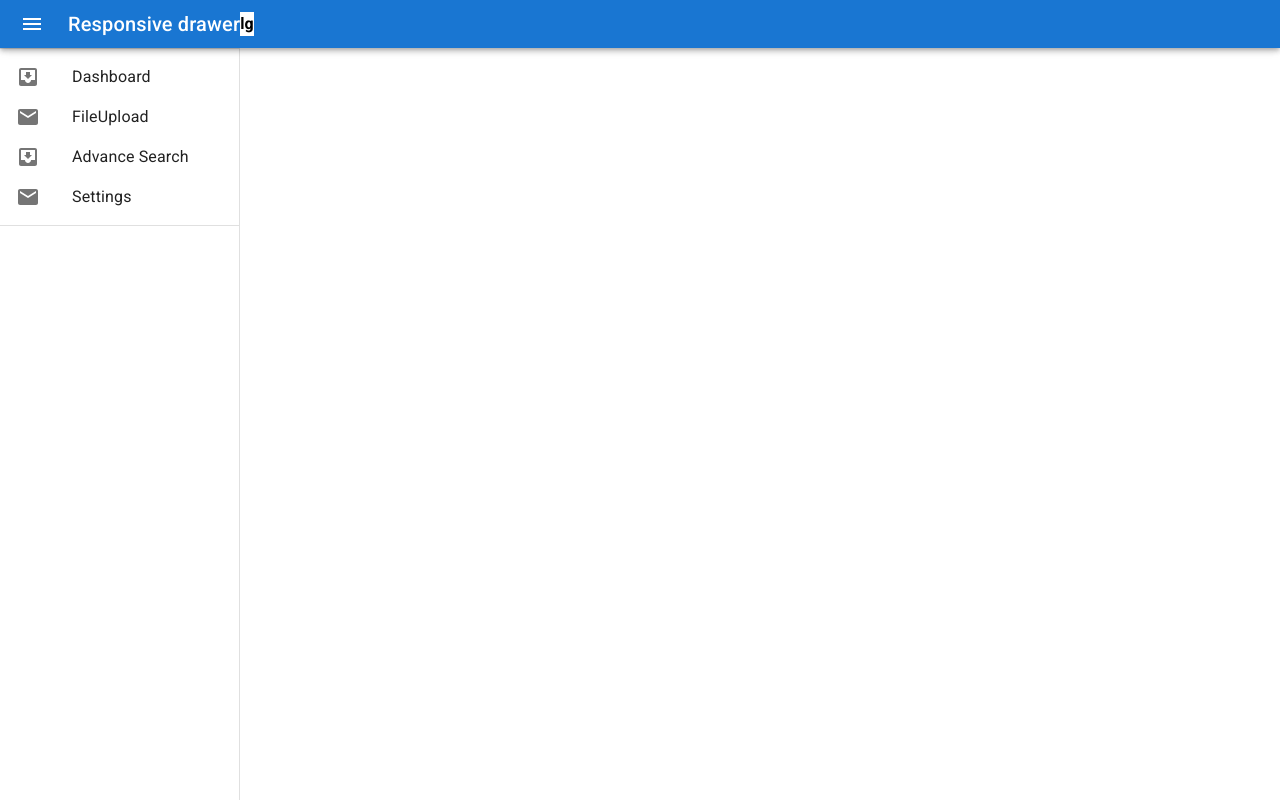
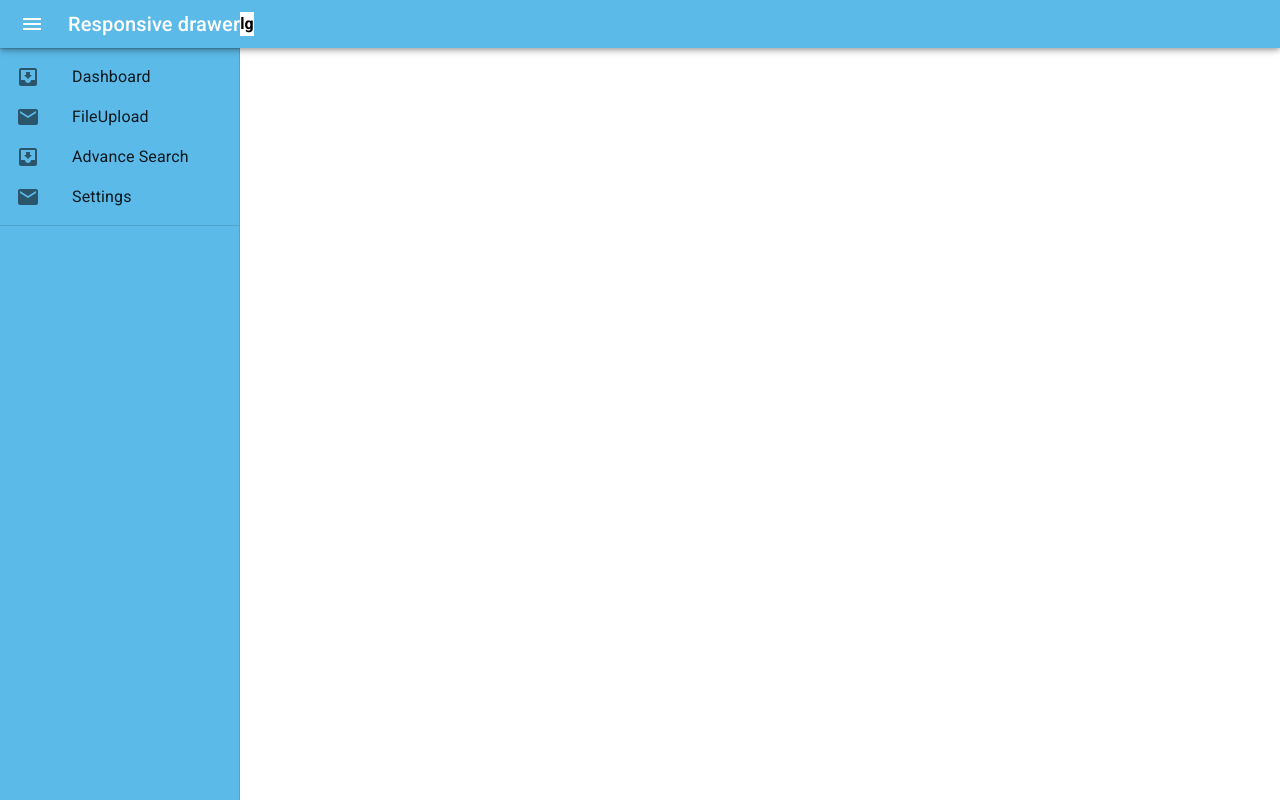
Before and after one commit to itmedicity/medfile_front, a React (Create React App) app: page /Home in a window 1280 px wide. Built offline with nearby package versions, Linux system fonts and the light colour scheme; sample sign-in values are in the browser's storage.

Commit message:
new design changes

```diff
--- a/src/Pages/Home.jsx
+++ b/src/Pages/Home.jsx
@@ -1,32 +1,29 @@
-
 import React, { memo } from "react";
-import PropTypes from 'prop-types';
-import AppBar from '@mui/material/AppBar';
-import Box from '@mui/material/Box';
-import CssBaseline from '@mui/material/CssBaseline';
-import Divider from '@mui/material/Divider';
-import Drawer from '@mui/material/Drawer';
-import IconButton from '@mui/material/IconButton';
-import InboxIcon from '@mui/icons-material/MoveToInbox';
-import List from '@mui/material/List';
-import ListItem from '@mui/material/ListItem';
-import ListItemButton from '@mui/material/ListItemButton';
-import ListItemIcon from '@mui/material/ListItemIcon';
-import ListItemText from '@mui/material/ListItemText';
-import MailIcon from '@mui/icons-material/Mail';
-import MenuIcon from '@mui/icons-material/Menu';
-import Toolbar from '@mui/material/Toolbar';
-import Typography from '@mui/material/Typography';
+import PropTypes from "prop-types";
+import AppBar from "@mui/material/AppBar";
+import Box from "@mui/material/Box";
+import CssBaseline from "@mui/material/CssBaseline";
+import Divider from "@mui/material/Divider";
+import Drawer from "@mui/material/Drawer";
+import IconButton from "@mui/material/IconButton";
+import InboxIcon from "@mui/icons-material/MoveToInbox";
+import List from "@mui/material/List";
+import ListItem from "@mui/material/ListItem";
+import ListItemButton from "@mui/material/ListItemButton";
+import ListItemIcon from "@mui/material/ListItemIcon";
+import ListItemText from "@mui/material/ListItemText";
+import MailIcon from "@mui/icons-material/Mail";
+import MenuIcon from "@mui/icons-material/Menu";
+import Toolbar from "@mui/material/Toolbar";
+import Typography from "@mui/material/Typography";
 import { Outlet, useNavigate } from "react-router-dom";
 import { useState } from "react";
 import ScreenCheck from "../Components/ScreenCheck";
 
-
 function Home(props) {
-  const navigation = useNavigate()
-  const [drawerWidth, setDrawerWidth] = useState(240)
+  const navigation = useNavigate();
+  const [drawerWidth, setDrawerWidth] = useState(240);
   // const drawerWidth = 240;
-
 
   const [mobileOpen, setMobileOpen] = useState(false);
   const [isClosing, setIsClosing] = useState(false);
@@ -41,14 +38,11 @@ function Home(props) {
   };
 
   const handleDrawerToggle = () => {
-    setDrawerWidth(drawerWidth === 0 ? 240 : 0)
+    setDrawerWidth(drawerWidth === 0 ? 240 : 0);
     setMobileOpen(drawerWidth === 0 ? true : false);
     if (!isClosing) {
     }
   };
-
-
-
 
   const drawer = (
     <div>
@@ -56,18 +50,18 @@ function Home(props) {
       <Divider />
       <List>
         {[
-          { menu: 'Dashboard', text: '/Home/Dashboard' },
-          { menu: 'FileUpload', text: '/Home/FileUpload' },
-          { menu: 'Advance Search', text: '/Home/AdvancedSearch' },
-          { menu: 'Settings', text: '/Home/Settings' },
+          { menu: "Dashboard", text: "/Home/Dashboard" },
+          { menu: "FileUpload", text: "/Home/FileUpload" },
+          { menu: "Advance Search", text: "/Home/AdvancedSearch" },
+          { menu: "Settings", text: "/Home/Settings" },
         ].map((val, index) => (
           <ListItem key={index} disablePadding>
-            <ListItemButton onClick={() => navigation(val.text)}  >
+            <ListItemButton onClick={() => navigation(val.text)}>
               <ListItemIcon>
                 {index % 2 === 0 ? <InboxIcon /> : <MailIcon />}
               </ListItemIcon>
               {/* <ListItemText primary={val.menu} sx={{}} /> */}
-              <Typography noWrap  >{val.menu}</Typography>
+              <Typography noWrap>{val.menu}</Typography>
             </ListItemButton>
           </ListItem>
         ))}
@@ -76,31 +70,31 @@ function Home(props) {
     </div>
   );
 
-
-
   return (
-    <Box sx={{ display: 'flex', width: '100%' }}>
+    <Box sx={{ display: "flex", width: "100%" }}>
       <CssBaseline />
 
       {/* TOP APPLICATION BAR START HERE  */}
 
       <AppBar
         position="fixed"
+        style={{
+          backgroundColor: "rgba(var(--color-blue))",
+        }}
         sx={{
           zIndex: (theme) => theme.zIndex.drawer + 1,
           // width: { sm: `calc(100% - ${drawerWidth}px)` },
           ml: { sm: `${drawerWidth}px` },
+          // backgroundColor: "greenyellow",
         }}
       >
-        <Toolbar
-          variant="dense"
-        >
+        <Toolbar variant="dense">
           <IconButton
             color="inherit"
             aria-label="open drawer"
             edge="start"
             onClick={handleDrawerToggle}
-            sx={{ mr: 2, display: { sm: 'flex' } }}
+            sx={{ mr: 2, display: { sm: "flex" } }}
           >
             <MenuIcon />
           </IconButton>
@@ -112,43 +106,28 @@ function Home(props) {
       </AppBar>
 
       {/* TOP APPLICATION BAR END HERE  */}
-
       {/* NAVIGATION BAR LEFT SIDE */}
       <Box
         component="nav"
         sx={{
           width: { sm: drawerWidth },
-          transition: 'width 0.5s',
+          transition: "width 0.5s",
           // flexShrink: { sm: 0 }
         }}
         aria-label="mailbox folders"
       >
-        {/* The implementation can be swapped with js to avoid SEO duplication of links. */}
-        {/* <Drawer
-          // container={container}
-          // container={}
-          variant="temporary"
-          open={mobileOpen}
-          onTransitionEnd={handleDrawerTransitionEnd}
-          onClose={handleDrawerClose}
-          ModalProps={{
-            keepMounted: true, // Better open performance on mobile.
-          }}
-          sx={{
-            display: { xs: 'block', sm: 'none' },
-            '& .MuiDrawer-paper': { boxSizing: 'border-box', width: drawerWidth },
-          }}
-        >
-          {drawer}
-        </Drawer> */}
         <Drawer
           variant="permanent"
           sx={{
-            // display: { xs: 'none', sm: 'block' },
-            '& .MuiDrawer-paper': { boxSizing: 'border-box', width: drawerWidth, transition: 'width 0.5s' },
+            "& .MuiDrawer-paper": {
+              boxSizing: "border-box",
+              width: drawerWidth,
+              transition: "width 0.5s",
+              backgroundColor: "rgba(var(--color-blue))",
+            },
           }}
           onClose={handleDrawerClose}
-        // open={mobileOpen}
+          // open={mobileOpen}
         >
           {drawer}
         </Drawer>
@@ -160,61 +139,16 @@ function Home(props) {
         component="main"
         sx={{
           flexGrow: 1,
-          p: '0.15rem',
-          width: { sm: `calc(100% - ${drawerWidth}px)` }
+          p: "0.15rem",
+          width: { sm: `calc(100% - ${drawerWidth}px)` },
         }}
       >
         <Toolbar variant="dense" />
         <Outlet />
       </Box>
       {/* MAIN CONTENT END  */}
-
     </Box>
   );
-};
+}
 
 export default memo(Home);
-
-
-
-
-// import { Box } from "@mui/joy";
-// import React, { memo } from "react";
-// import { baseColor, screenHeight, screenWidth } from "../Constant/Constant";
-// import Header from "../Layouts/Header";
-// import DrawerWindow from "../Layouts/DrawerWindow";
-// import { useState } from "react";
-// import { Outlet } from "react-router-dom";
-
-// const Home = () => {
-//   const [drawerWidth, setdrawerWidth] = useState(240)
-
-//   const toggleDrawer = () => {
-//     setdrawerWidth(drawerWidth === 240 ? 60 : 240);
-//   };
-
-
-
-{/* <Box
-sx={{
-  backgroundColor: baseColor.backGroundColor,
-  display: "flex",
-  flexDirection: "row",
-  height: screenHeight,
-}}
->
-<DrawerWindow drawerWidth={drawerWidth} />
-<Box
-  sx={{
-    display: 'flex',
-    bgcolor: '#eeeeee',
-    width: screenWidth - drawerWidth,
-    flexDirection: "column",
-  }}>
-  <Box sx={{ display: 'flex' }} >
-    <Header toggleDrawer={toggleDrawer} drawerWidth={drawerWidth} />
-  </Box>
-  <Box className="h-full w-full" sx={{ display: 'flex', flexGrow: 1, overflow: 'scroll' }} >
-  </Box>
-</Box>
-</Box> */}
--- a/src/index.css
+++ b/src/index.css
@@ -6,7 +6,7 @@
   margin: 0;
   padding: 0;
   box-sizing: border-box;
-  /* @apply transition-colors duration-200; */
+  @apply transition-colors duration-200;
 }
 
 ::-webkit-scrollbar {
--- a/src/routes/RoootLayouts.jsx
+++ b/src/routes/RoootLayouts.jsx
@@ -217,10 +217,15 @@ const RoootLayouts = () => {
             {loginwithUserCred === false ? (
               onclickGenerateOTPbtn ? (
                 // {/* OTP Verification form start here */}
-                <Box className="flex flex-col justify-center">
+                <Box className="flex flex-col justify-center ">
                   <Typography
-                    level="body-sm text-[#001C30]"
-                  // sx={{ color: baseColor.primary, textAlign: "center", pb: 1 }}
+                    level="body-sm"
+                    className="text-green-900"
+                    sx={{
+                      color: "rgba(var(--font-darkGrey), 0.8)",
+                      textAlign: "center",
+                      pb: 1,
+                    }}
                   >
                     Verify your Phone number
                   </Typography>
@@ -260,7 +265,7 @@ const RoootLayouts = () => {
                   </Box>
                   <Box>
                     <ResendOTP
-                      onResendClick={function () { }}
+                      onResendClick={function () {}}
                       className="flex"
                       style={{
                         color: baseColor.primary,
@@ -285,8 +290,8 @@ const RoootLayouts = () => {
                     <Typography
                       level="body-md"
                       fontFamily="Roboto"
-                      className="text-lg  py-2 font-bold"
-                      sx={{ color: 'rgba(var(--font-darkGrey), 0.8)' }}
+                      className="text-lg  py-2 font-medium"
+                      sx={{ color: "rgba(var(--font-darkGrey), 0.8)" }}
                     >
                       Enter your credentials
                     </Typography>
```
